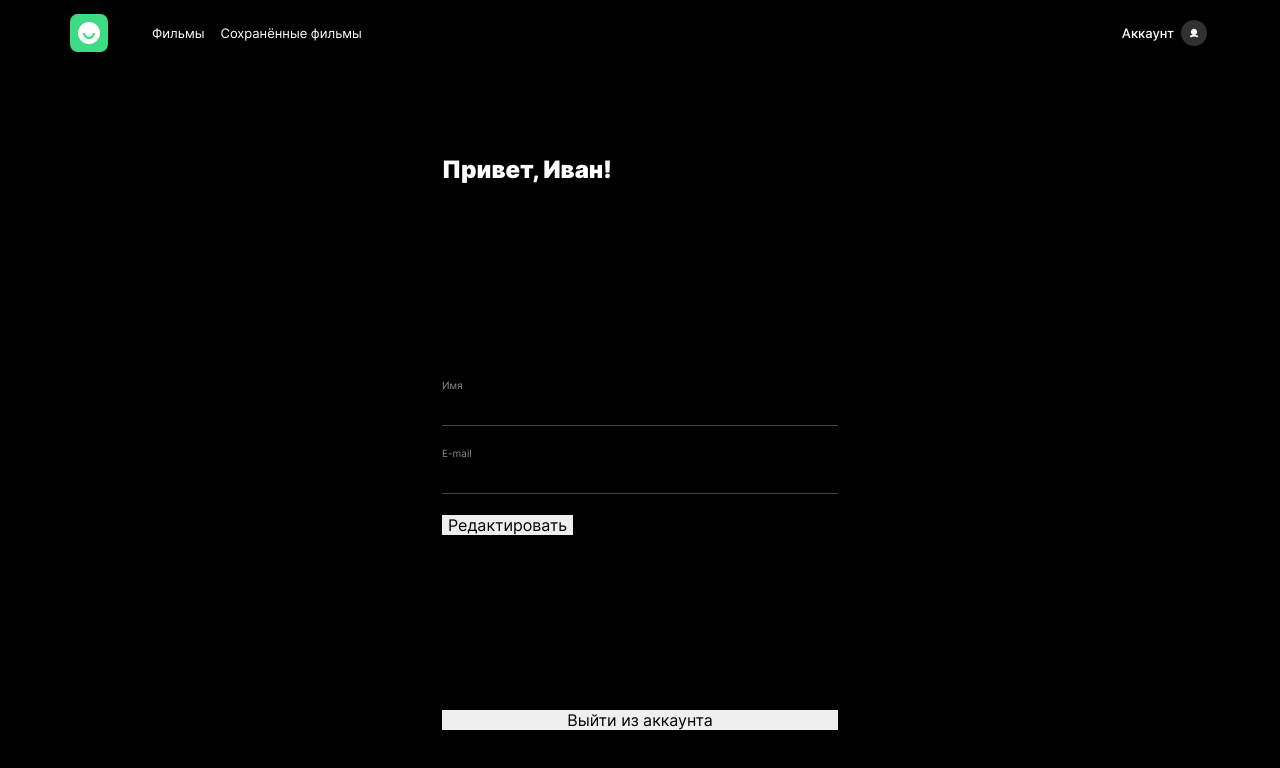
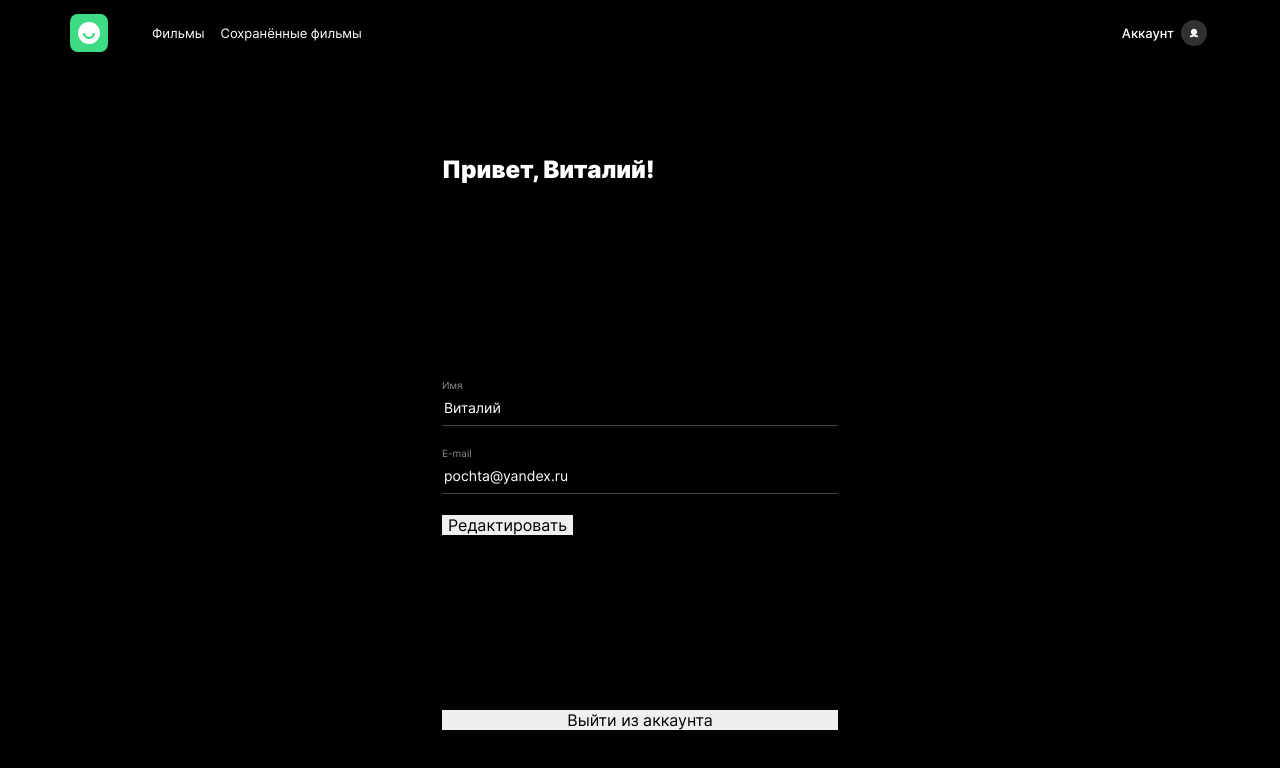
Before and after one commit to krylovis/movies-explorer-frontend, a React (Create React App) app: page /profile in a window 1280 px wide. Shown: the top 768 px of the page. Built offline with nearby package versions, Linux system fonts and the light colour scheme.

Commit message:
fix default values

```diff
--- a/src/components/App/App.jsx
+++ b/src/components/App/App.jsx
@@ -12,7 +12,7 @@ import SigninPage from '../auth/SigninPage/SigninPage';
 import NotFoundPage from '../NotFoundPage/NotFoundPage';
 
 export default function App() {
-  const [currentUser, setCurrentUser] = React.useState({ name: 'Иван', email: 'pochta@yandex.ru' });
+  const [currentUser, setCurrentUser] = React.useState({ name: 'Виталий', email: 'pochta@yandex.ru' });
 
   return (
     <CurrentUserContext.Provider value={currentUser}>
--- a/src/components/ProfilePage/ProfilePage.jsx
+++ b/src/components/ProfilePage/ProfilePage.jsx
@@ -8,10 +8,10 @@ import { useForm } from '../../hooks/useForm';
 
 export default function ProfilePage() {
   const currentUser = React.useContext(CurrentUserContext);
-  const { values, handleChange } = useForm({ email: '', password: '' });
+  const { name, email } = currentUser;
+  const { values, handleChange } = useForm(currentUser);
   // const navigate = useNavigate();
 
-  const { name, email } = currentUser;
 
   function handleSubmit(e) {
     e.preventDefault();
```
